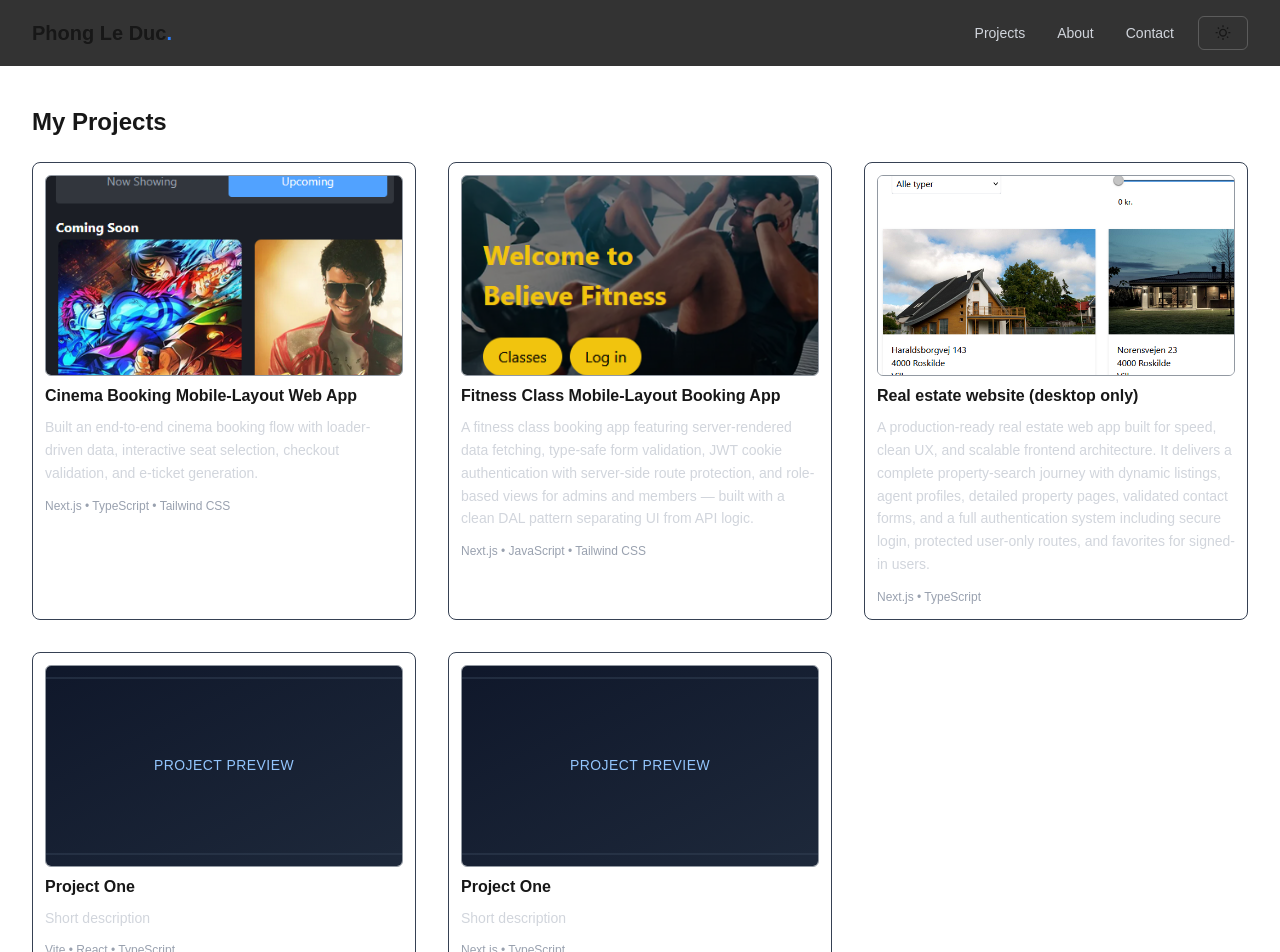
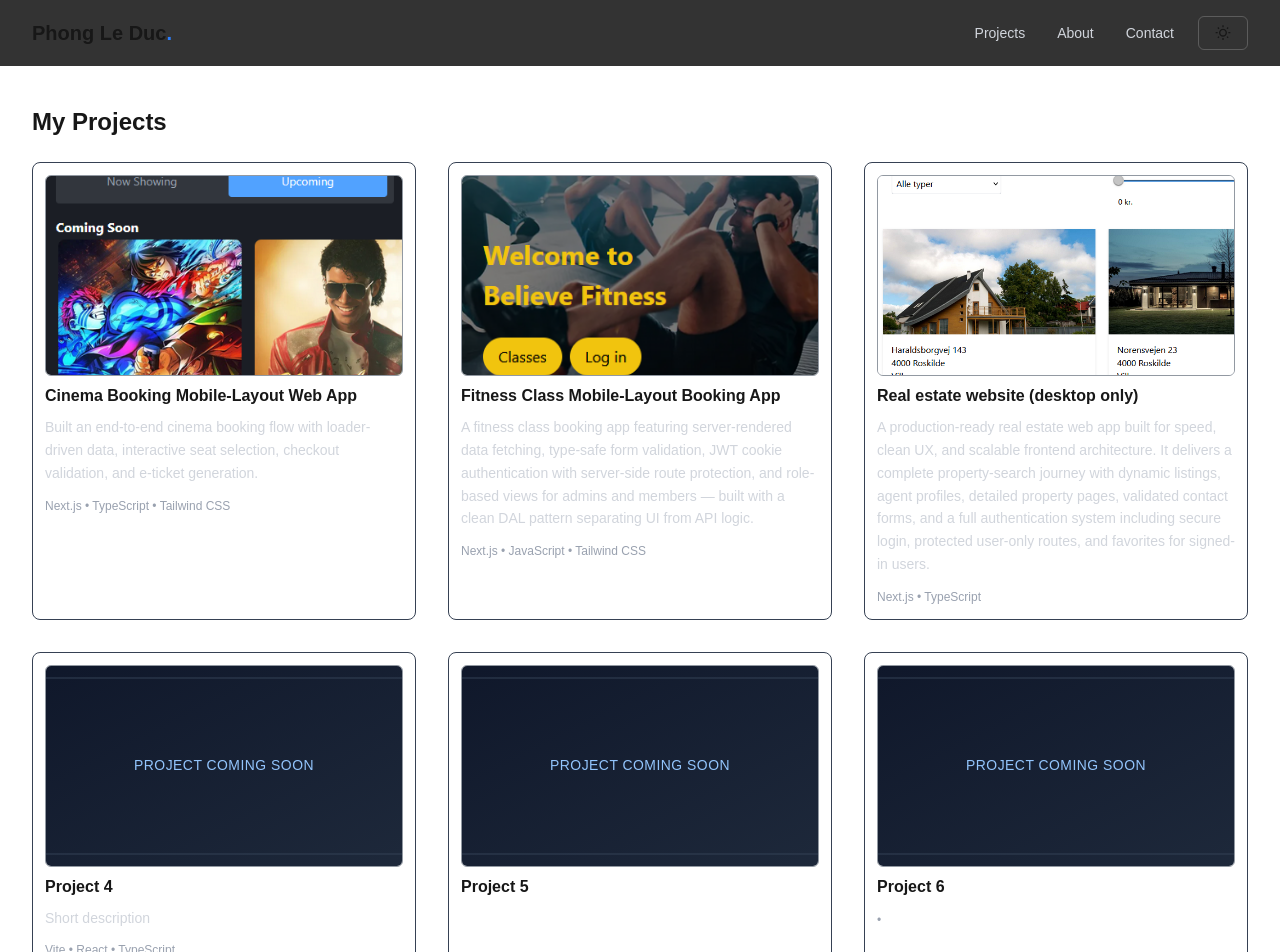
Before and after one commit to Phong-Le-Duc/phong-portfolio, a Next.js app: page /my-projects in a window 1280 px wide. Shown: the top 952 px of the page. Built offline with nearby package versions, Linux system fonts and the light colour scheme.

Commit message:
updated placeholders

```diff
--- a/src/data/projects.ts
+++ b/src/data/projects.ts
@@ -38,19 +38,28 @@ export const projects: Project[] = [
     },
     {
         id: "project-4",
-        title: "Project One",
+        title: "Project 4",
         description: "Short description",
-        href: "https://github.com/yourname/project-one",
-        tags: ["Vite","React", "TypeScript"],
+        href: "https://github.com/yourname/project-four",
+        tags: ["Vite", "React", "TypeScript"],
         imageSrc: "/images/project-placeholder.svg",
         featured: true,
     },
     {
         id: "project-5",
-        title: "Project One",
-        description: "Short description",
-        href: "https://github.com/yourname/project-one",
-        tags: ["Next.js", "TypeScript"],
+        title: "Project 5",
+        description: "",
+        href: "",
+        tags: [""],
+        imageSrc: "/images/project-placeholder.svg",
+        featured: true,
+    },
+    {
+        id: "project-6",
+        title: "Project 6",
+        description: "",
+        href: "https://github.com/yourname/project-six",
+        tags: ["", ""],
         imageSrc: "/images/project-placeholder.svg",
         featured: true,
     },
```
Also changed, not shown: public/images/project-placeholder.svg.
